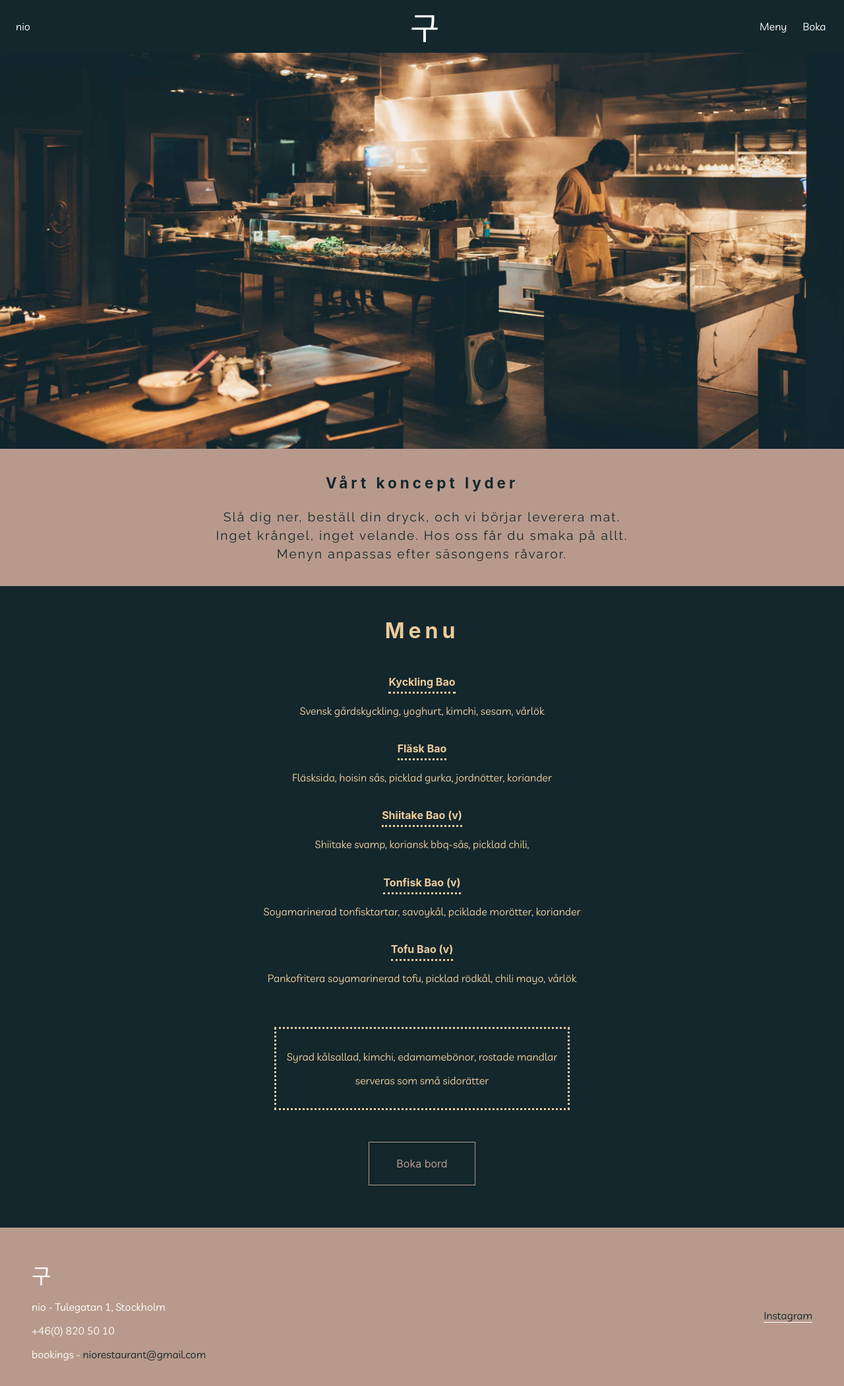
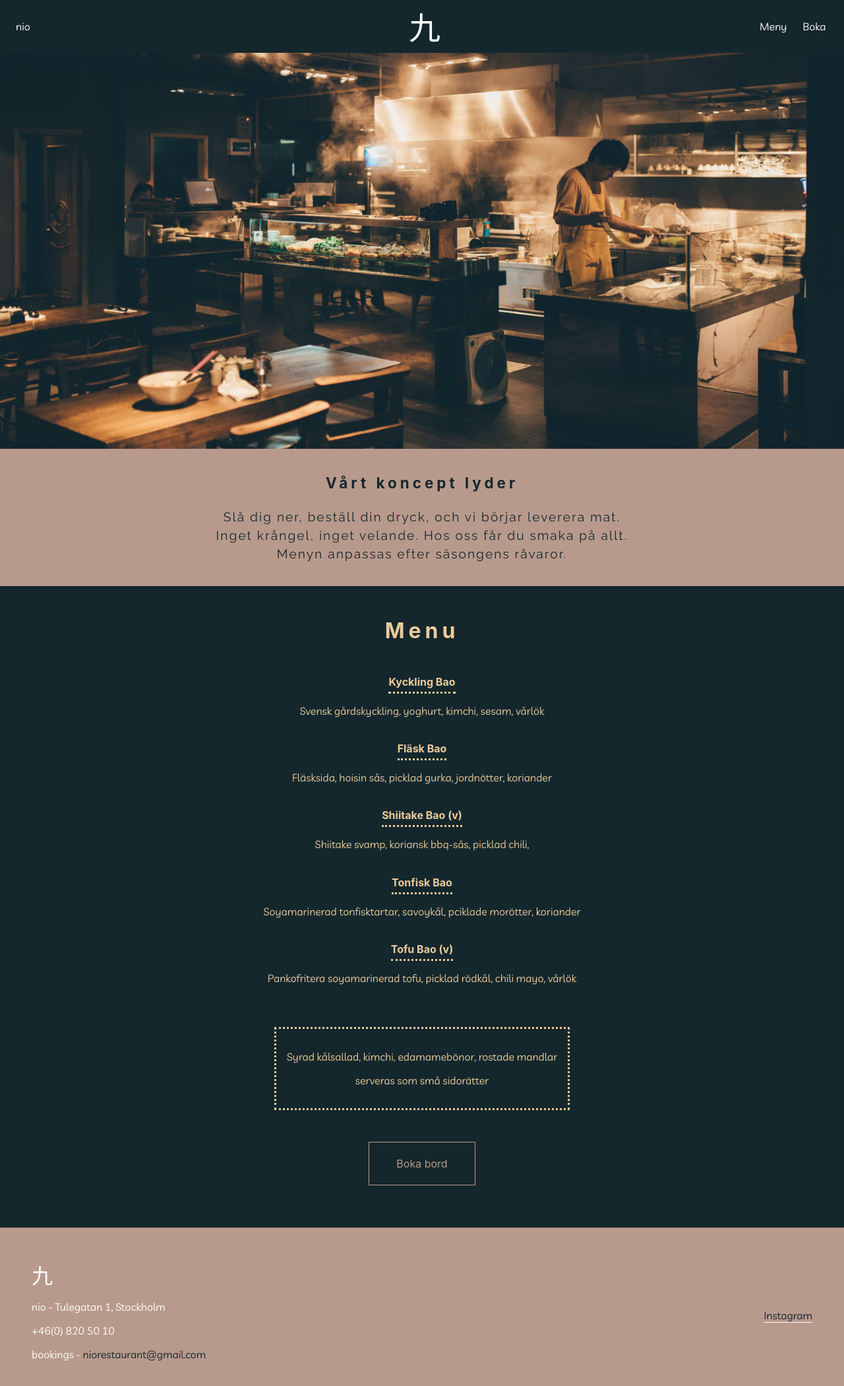
Before and after one commit to kamelfall/nio, a React (Create React App) app: page / in a window 1280 px wide. Shown: the top 2100 px of the page at 66% size. Built offline with nearby package versions, Linux system fonts and the light colour scheme.

Commit message:
small changes on content

```diff
--- a/src/components/FooterComponent/FooterComponent.tsx
+++ b/src/components/FooterComponent/FooterComponent.tsx
@@ -8,7 +8,7 @@ class FooterComponent extends React.Component<{}, {}> {
     <footer className="root">
       <div className="footerContent">
         <div className="contact">
-          <p className="footerLogo">구</p>
+          <p className="footerLogo">九</p>
           <p>nio - Tulegatan 1, Stockholm</p>
           <p>+46(0) 820 50 10</p>
           <p>bookings - <a href="mailto:niorestaurant@gmail.com?Subject=Book%20Table">niorestaurant@gmail.com</a></p>
--- a/src/components/HomeComponent/HomeComponent.tsx
+++ b/src/components/HomeComponent/HomeComponent.tsx
@@ -7,7 +7,7 @@ class HomeComponent extends React.Component<{}, {}> {
     return(
       <main>
         <section className="heroImage">
-          <p>구</p>
+          <p>九</p>
           <h1>nio</h1>
         </section>
         <section className="menuInformation">
@@ -33,7 +33,7 @@ class HomeComponent extends React.Component<{}, {}> {
             <p>Shiitake svamp, koriansk bbq-sås, picklad chili,</p>
           </div>
           <div className="menuItem">
-            <h4>Tonfisk Bao (v)</h4>
+            <h4>Tonfisk Bao</h4>
             <p>Soyamarinerad tonfisktartar, savoykål, pciklade morötter, koriander</p>
           </div>
           <div className="menuItem">
--- a/src/components/NavbarComponent/NavbarComponent.tsx
+++ b/src/components/NavbarComponent/NavbarComponent.tsx
@@ -22,7 +22,7 @@ import "./NavbarComponent.scss";
             <a href="/"><p>nio</p></a>
             </div>
             <div className="nioLogo">
-              <a href="/"><p className="logo">구</p></a>
+              <a href="/"><p className="logo">九</p></a>
             </div>
             <div className="dropDownMenu">
               <div className="hamburgerMenu" onClick={this.toggleMenu}>
```
